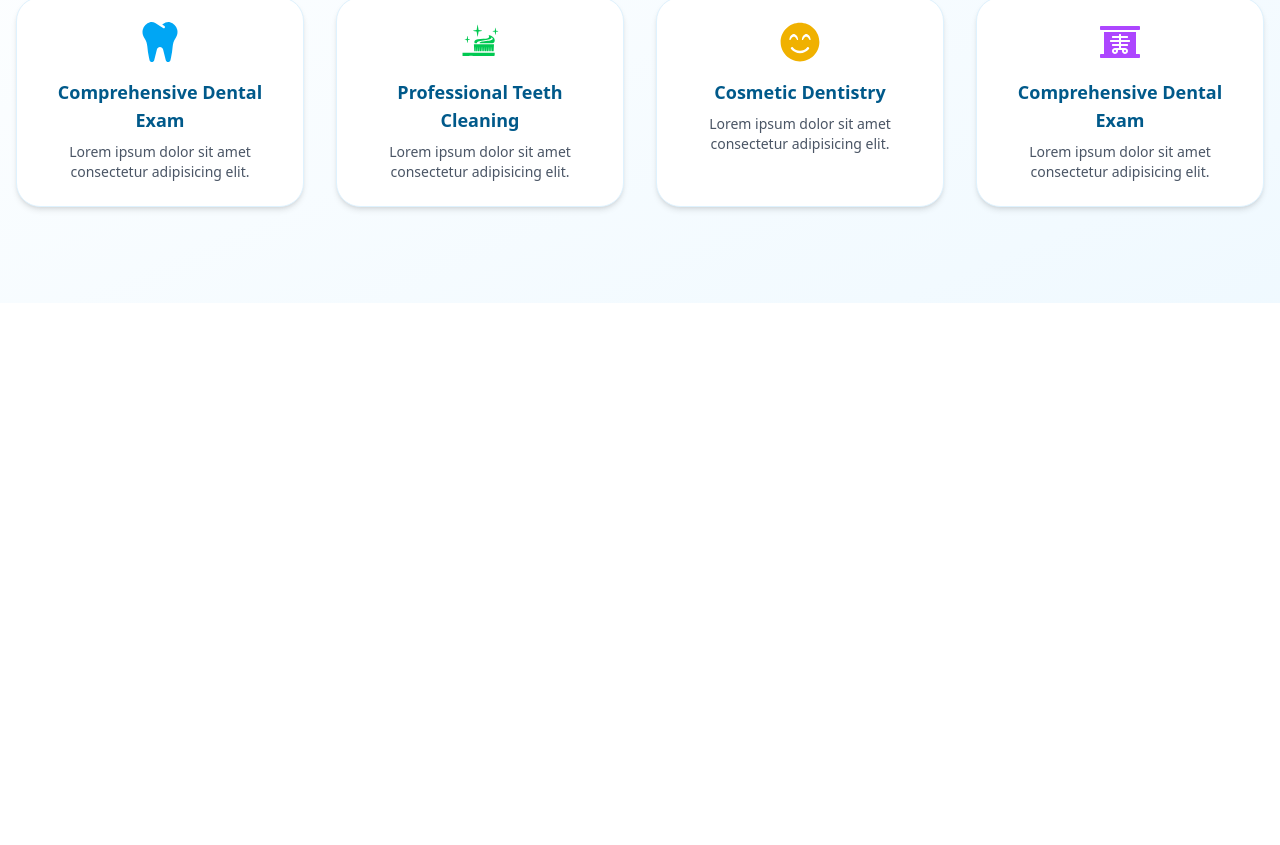
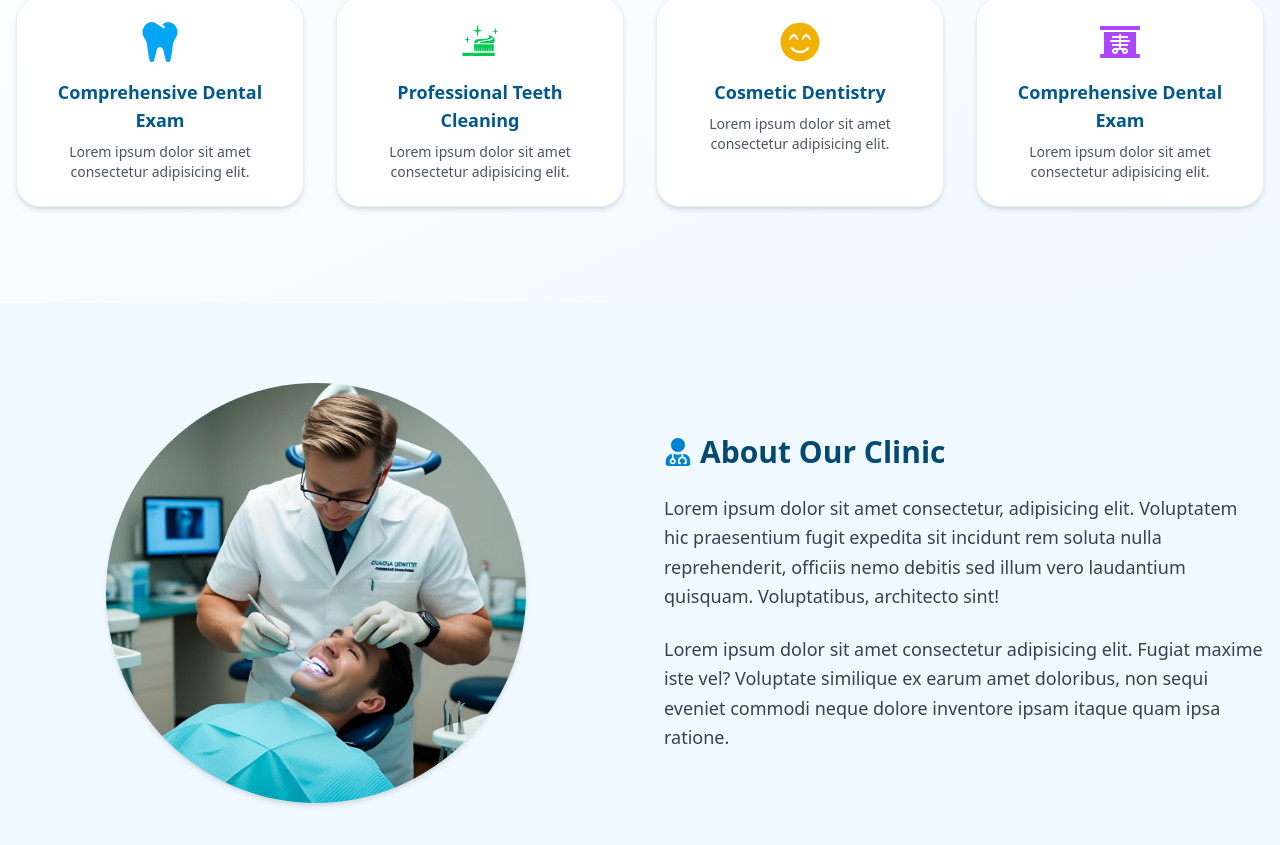
Before and after one commit to NusratTabassum3/Dental_Clinic_Website, a React (Vite) app: page / in a window 1280 px wide. Shown: the part 868-1713 px from the top of the page. Before the commit the page ends 1171 px from the top, so only its background shows below. Built offline with nearby package versions, Linux system fonts and the light colour scheme.

Commit message:
Create About Section

```diff
--- a/src/App.jsx
+++ b/src/App.jsx
@@ -1,3 +1,4 @@
+import About from "./components/About";
 import Header from "./components/Header";
 import Hero from "./components/Hero";
 import Services from "./components/Services";
@@ -8,6 +9,7 @@ function App() {
       <Header />
       <Hero />
       <Services />
+      <About />
     </div>
   );
 }
--- /dev/null
+++ b/src/components/About.jsx
@@ -0,0 +1,42 @@
+import React from "react";
+import { FaUserMd } from "react-icons/fa";
+import aboutImg from "../assets/About.png";
+
+function About() {
+  return (
+    <section id="about" className="py-20 scroll-mt-20 bg-sky-50">
+      <div className="container mx-auto px-4 flex flex-col-reverse lg:flex-row items-center gap-12">
+        <div className="w-full lg:w-1/2 flex justify-center">
+          <img
+            src={aboutImg}
+            alt="about"
+            className="w-80 lg:w-[420px] rounded-full shadow-md"
+          />
+        </div>
+        <div className="w-full lg:w-1/2 space-y-6 text-center lg:text-left">
+          <div className="flex items-center justify-center lg:justify-start space-x-2">
+            <FaUserMd className="text-sky-600 w-7 h-7" />
+            <h2 className="text-3xl font-bold text-sky-900">
+              About Our Clinic
+            </h2>
+          </div>
+
+          <p className="text-gray-700 text-lg leading-relaxed">
+            Lorem ipsum dolor sit amet consectetur, adipisicing elit. Voluptatem
+            hic praesentium fugit expedita sit incidunt rem soluta nulla
+            reprehenderit, officiis nemo debitis sed illum vero laudantium
+            quisquam. Voluptatibus, architecto sint!
+          </p>
+          <p className="text-gray-700 text-lg leading-relaxed">
+            Lorem ipsum dolor sit amet consectetur adipisicing elit. Fugiat
+            maxime iste vel? Voluptate similique ex earum amet doloribus, non
+            sequi eveniet commodi neque dolore inventore ipsam itaque quam ipsa
+            ratione.
+          </p>
+        </div>
+      </div>
+    </section>
+  );
+}
+
+export default About;
```
